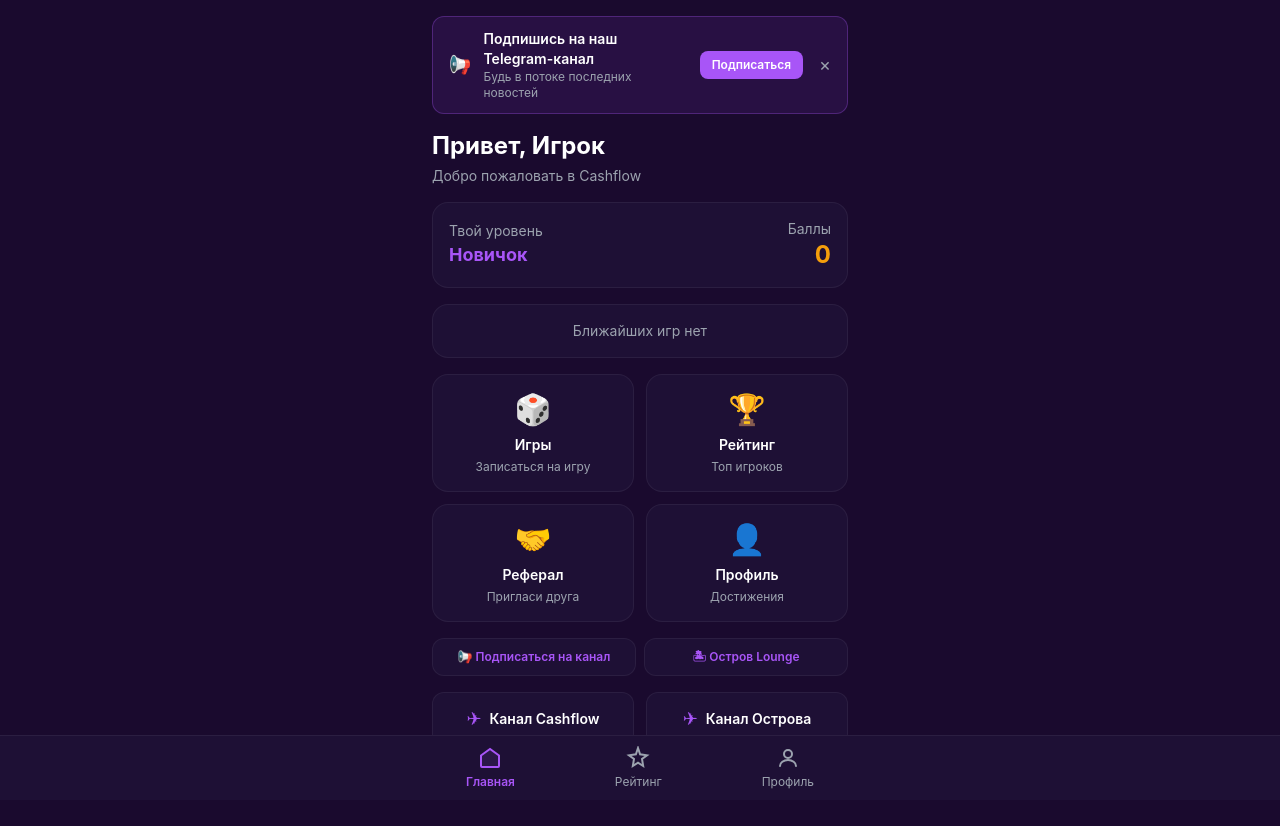
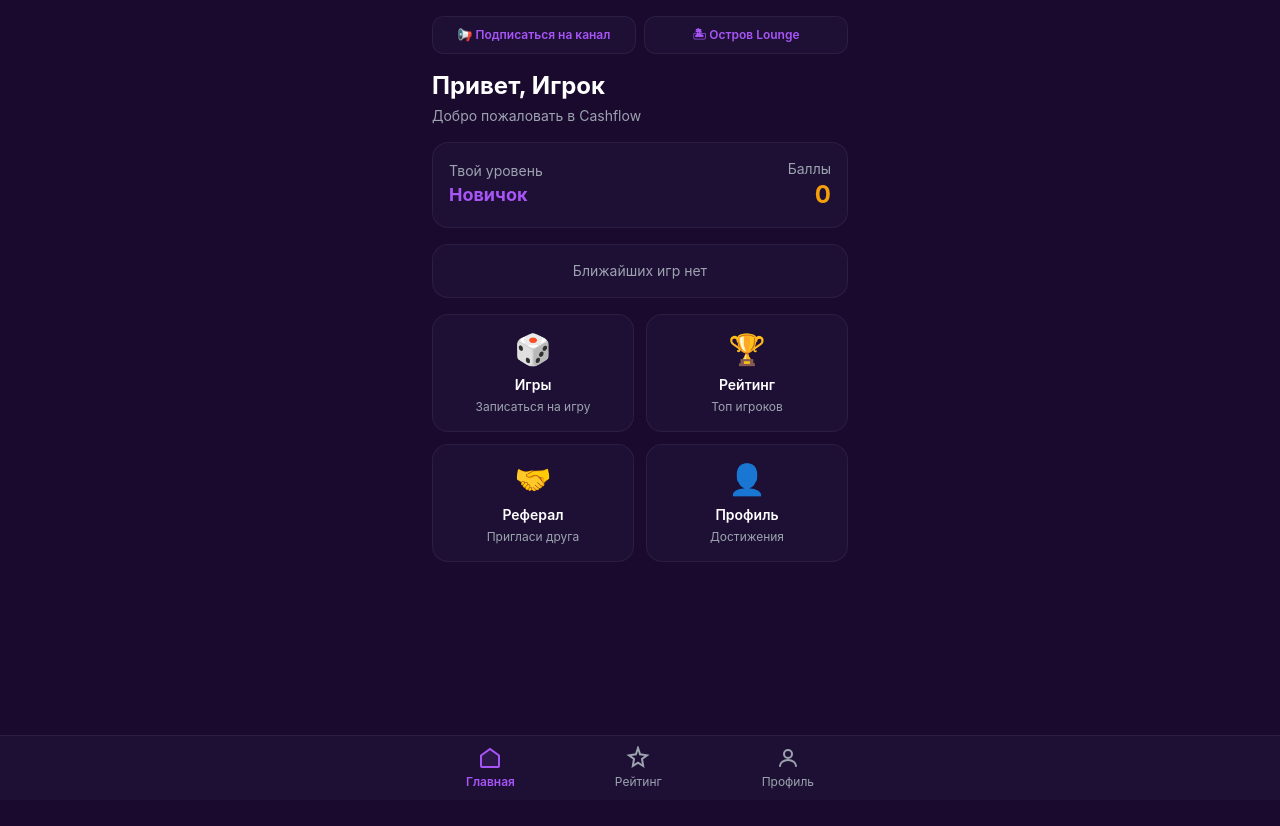
Before and after one commit to justvadim777/cashflow, a Next.js app: page /dashboard in a window 1280 px wide. After the commit the page ends 800 px from the top, so only its background shows below. Built offline with nearby package versions, Linux system fonts and the light colour scheme; no server answers.

Commit message:
fix: remove duplicate channel buttons, keep only top row

```diff
--- a/src/app/(twa)/dashboard/page.tsx
+++ b/src/app/(twa)/dashboard/page.tsx
@@ -55,29 +55,21 @@ export default function DashboardPage() {
 
   return (
     <div className="space-y-4">
-      {/* Баннер подписки на ТГК */}
-      {!dismissedSubscribeBanner && (
-        <div className="relative flex items-center gap-3 bg-accent/10 border border-accent/30 rounded-xl px-4 py-3">
-          <span className="text-lg">📢</span>
-          <div className="flex-1 min-w-0">
-            <p className="text-sm font-semibold">Подпишись на наш Telegram-канал</p>
-            <p className="text-text-secondary text-xs">Будь в потоке последних новостей</p>
-          </div>
+      {/* Каналы */}
+      <div className="flex gap-2">
         <button
           onClick={() => openTgLink(TG_CHANNEL)}
-            className="shrink-0 px-3 py-1.5 rounded-lg bg-accent text-white text-xs font-semibold"
+          className="flex-1 flex items-center justify-center gap-1.5 bg-card border border-border rounded-xl py-2.5 text-xs font-semibold text-accent hover:border-accent/40 transition-colors"
         >
-            Подписаться
+          📢 Подписаться на канал
         </button>
         <button
-            onClick={dismissSubscribeBanner}
-            className="shrink-0 text-text-secondary hover:text-white text-lg leading-none ml-1"
-            aria-label="Закрыть"
+          onClick={() => openTgLink(TG_LOUNGE)}
+          className="flex-1 flex items-center justify-center gap-1.5 bg-card border border-border rounded-xl py-2.5 text-xs font-semibold text-accent hover:border-accent/40 transition-colors"
         >
-            ×
+          🏝 Остров Lounge
         </button>
       </div>
-      )}
 
       {/* Приветствие */}
       <div>
@@ -193,26 +185,6 @@ export default function DashboardPage() {
         </Link>
       </div>
 
-      {/* Каналы снизу */}
-      <div className="flex gap-2">
-        <a
-          href="https://t.me/CashFlow_VTR"
-          target="_blank"
-          rel="noopener noreferrer"
-          className="flex-1 flex items-center justify-center gap-1.5 bg-card border border-border rounded-xl py-2.5 text-xs font-semibold text-accent hover:border-accent/40 transition-colors"
-        >
-          📢 Подписаться на канал
-        </a>
-        <a
-          href="https://t.me/ostrovnezh"
-          target="_blank"
-          rel="noopener noreferrer"
-          className="flex-1 flex items-center justify-center gap-1.5 bg-card border border-border rounded-xl py-2.5 text-xs font-semibold text-accent hover:border-accent/40 transition-colors"
-        >
-          🏝 Остров Lounge
-        </a>
-      </div>
-
       {/* Реферальный код */}
       {referralCode && (
         <Card>
@@ -235,23 +207,6 @@ export default function DashboardPage() {
         </Card>
       )}
 
-      {/* Кнопки каналов (задача 6) */}
-      <div className="grid grid-cols-2 gap-3">
-        <button
-          onClick={() => openTgLink(TG_CHANNEL)}
-          className="flex items-center justify-center gap-2 bg-card border border-border rounded-xl px-3 py-3 hover:border-accent/30 transition-colors"
-        >
-          <span className="text-accent text-lg">✈</span>
-          <span className="text-sm font-semibold">Канал Cashflow</span>
-        </button>
-        <button
-          onClick={() => openTgLink(TG_LOUNGE)}
-          className="flex items-center justify-center gap-2 bg-card border border-border rounded-xl px-3 py-3 hover:border-accent/30 transition-colors"
-        >
-          <span className="text-accent text-lg">✈</span>
-          <span className="text-sm font-semibold">Канал Острова</span>
-        </button>
-      </div>
     </div>
   );
 }
```
Lines whose indentation alone changed are shown as unchanged.
